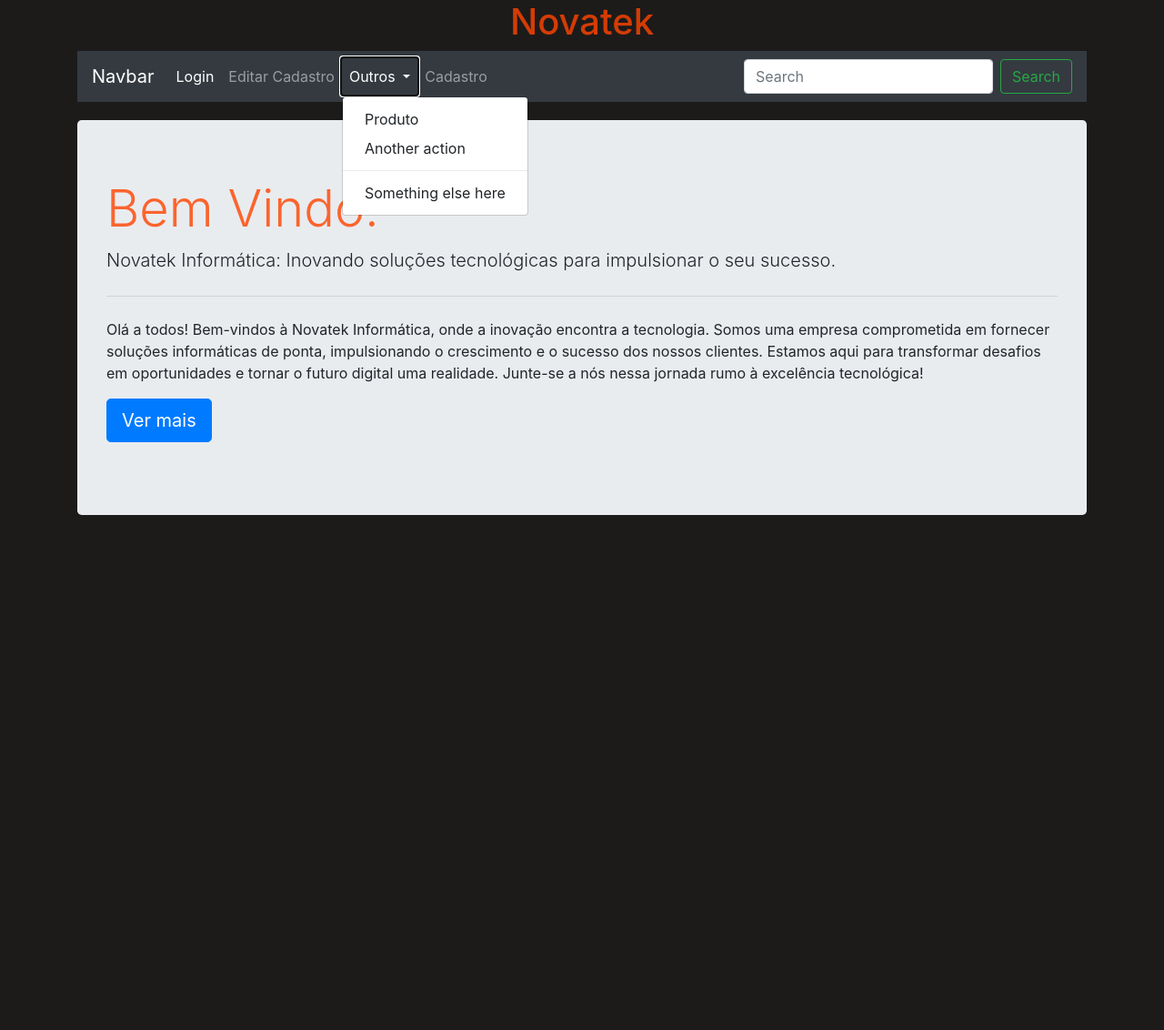
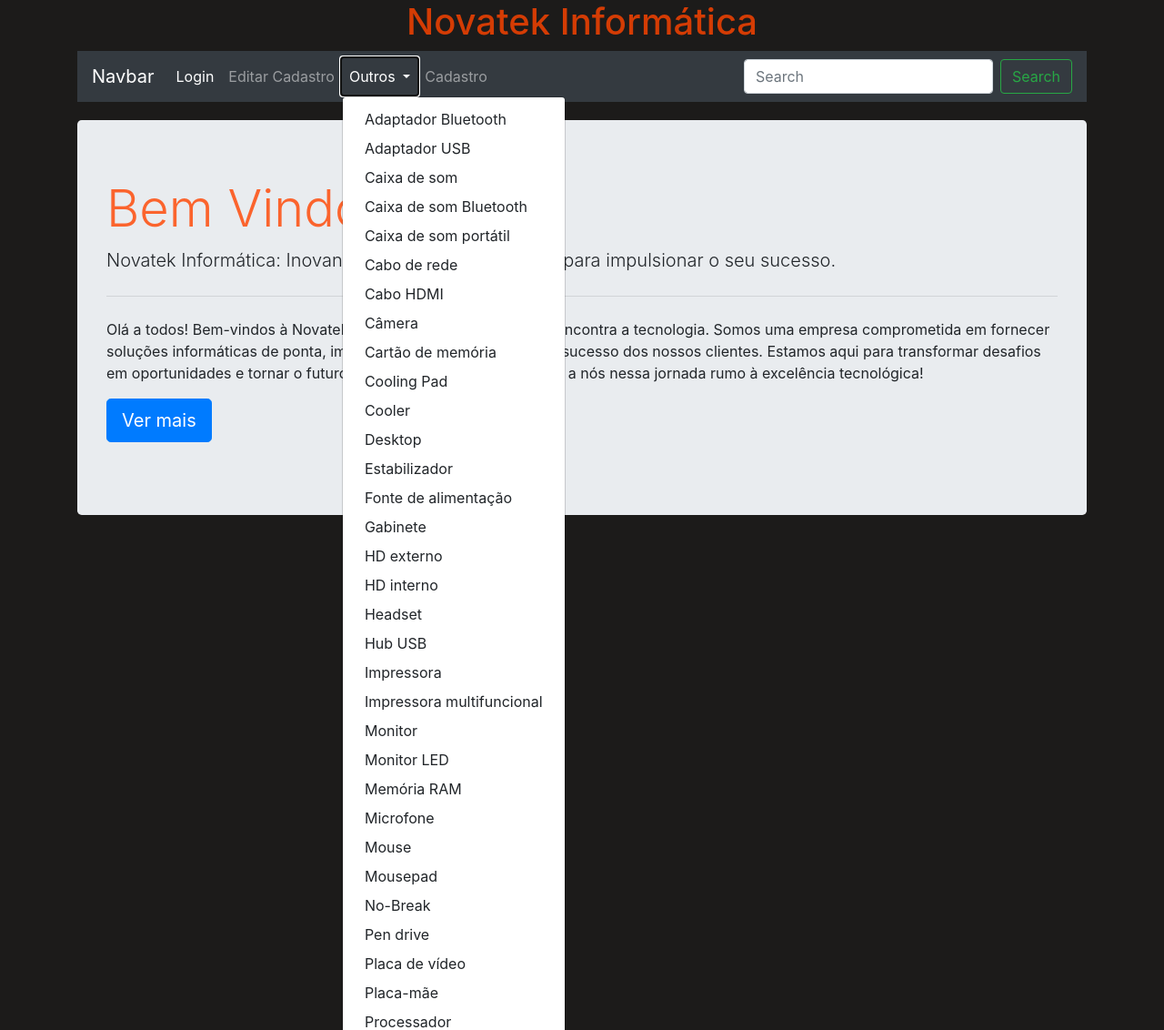
Before and after one commit to Leonardo333Rock/aulas-git, a Django app: page / in a window 1280 px wide, after a click on "Outros". Shown: the top 1132 px of the page at 91% size. Before the commit the page ends 566 px from the top, so only its background shows below. Run offline with Django 4.2, Linux system fonts and the light colour scheme; some libraries are stand-ins or nearby versions.

Commit message:
lista de produtos adicionado

```diff
--- a/aulaGit/templates/home.html
+++ b/aulaGit/templates/home.html
@@ -10,7 +10,7 @@
 </head>
 <body>
     <header>
-        <h1>Novatek</h1>
+        <h1>Novatek Informática</h1>
     </header>
     <div class="container" style="margin-bottom: 20px;">
         <nav class="navbar navbar-expand-lg navbar-dark bg-dark">
@@ -32,8 +32,46 @@
                     Outros
                   </a>
                   <div class="dropdown-menu" aria-labelledby="navbarDropdown">
-                    <a class="dropdown-item" href="/produtos">Produto</a>
-                    <a class="dropdown-item" href="#">Another action</a>
+                    <a class="dropdown-item" href="/produto/adaptador-bluetooth">Adaptador Bluetooth</a>
+                    <a class="dropdown-item" href="/produto/adaptador-usb">Adaptador USB</a>
+                    <a class="dropdown-item" href="/produto/caixa-de-som">Caixa de som</a>
+                    <a class="dropdown-item" href="/produto/caixa-de-som-bluetooth">Caixa de som Bluetooth</a>
+                    <a class="dropdown-item" href="/produto/caixa-de-som-portatil">Caixa de som portátil</a>
+                    <a class="dropdown-item" href="/produto/cabo-de-rede">Cabo de rede</a>
+                    <a class="dropdown-item" href="/produto/cabo-hdmi">Cabo HDMI</a>
+                    <a class="dropdown-item" href="/produto/camera">Câmera</a>
+                    <a class="dropdown-item" href="/produto/cartao-de-memoria">Cartão de memória</a>
+                    <a class="dropdown-item" href="/produto/cooling-pad">Cooling Pad</a>
+                    <a class="dropdown-item" href="/produto/cooler">Cooler</a>
+                    <a class="dropdown-item" href="/produto/desktop">Desktop</a>
+                    <a class="dropdown-item" href="/produto/estabilizador">Estabilizador</a>
+                    <a class="dropdown-item" href="/produto/fonte-de-alimentacao">Fonte de alimentação</a>
+                    <a class="dropdown-item" href="/produto/gabinete">Gabinete</a>
+                    <a class="dropdown-item" href="/produto/hd-externo">HD externo</a>
+                    <a class="dropdown-item" href="/produto/hd-interno">HD interno</a>
+                    <a class="dropdown-item" href="/produto/headset">Headset</a>
+                    <a class="dropdown-item" href="/produto/hub-usb">Hub USB</a>
+                    <a class="dropdown-item" href="/produto/impressora">Impressora</a>
+                    <a class="dropdown-item" href="/produto/impressora-multifuncional">Impressora multifuncional</a>
+                    <a class="dropdown-item" href="/produto/monitor">Monitor</a>
+                    <a class="dropdown-item" href="/produto/monitor-led">Monitor LED</a>
+                    <a class="dropdown-item" href="/produto/memoria-ram">Memória RAM</a>
+                    <a class="dropdown-item" href="/produto/microfone">Microfone</a>
+                    <a class="dropdown-item" href="/produto/mouse">Mouse</a>
+                    <a class="dropdown-item" href="/produto/mousepad">Mousepad</a>
+                    <a class="dropdown-item" href="/produto/no-break">No-Break</a>
+                    <a class="dropdown-item" href="/produto/pen-drive">Pen drive</a>
+                    <a class="dropdown-item" href="/produto/placa-de-video">Placa de vídeo</a>
+                    <a class="dropdown-item" href="/produto/placa-mae">Placa-mãe</a>
+                    <a class="dropdown-item" href="/produto/processador">Processador</a>
+                    <a class="dropdown-item" href="/produto/projetor">Projetor</a>
+                    <a class="dropdown-item" href="/produto/roteador">Roteador</a>
+                    <a class="dropdown-item" href="/produto/scanner">Scanner</a>
+                    <a class="dropdown-item" href="/produto/servidor">Servidor</a>
+                    <a class="dropdown-item" href="/produto/software">Software</a>
+                    <a class="dropdown-item" href="/produto/smartphone">Smartphone</a>
+                    <a class="dropdown-item" href="/produto/switch">Switch</a>
+
                     <div class="dropdown-divider"></div>
                     <a class="dropdown-item" href="#">Something else here</a>
                   </div>
--- a/aulaGit/urls.py
+++ b/aulaGit/urls.py
@@ -9,6 +9,6 @@ urlpatterns = [
     path('editado_sucesso',views.editado_sucesso,name="editado_sucesso"),
     path('produtos',views.produtos,name='produtos'),
     path('pagina_de_login',views.pg_de_login,name="pagina_de_login"),
-    path('logar',views.logar,name='logar')
-
+    path('logar',views.logar,name='logar'),
+    path('produto/<str>',views.produto,name='produto'),
 ]
--- a/aulaGit/views.py
+++ b/aulaGit/views.py
@@ -32,9 +32,11 @@ def editado_sucesso(request):
     return render(request,'home.html',{'id':id})
 
 
+def produto(request,str):
+    return render(request,'paginas/produtos.html',{"num":[1,1,1,1,1,1,1,1,1,1]})
+
 def produtos(request):
     return render(request,'paginas/produtos.html',{"num":[1,1,1,1,1,1,1,1,1,1]})
-
 
 def pg_de_login(request):
     return render(request,'paginas/pagina_de_login.html')
```
